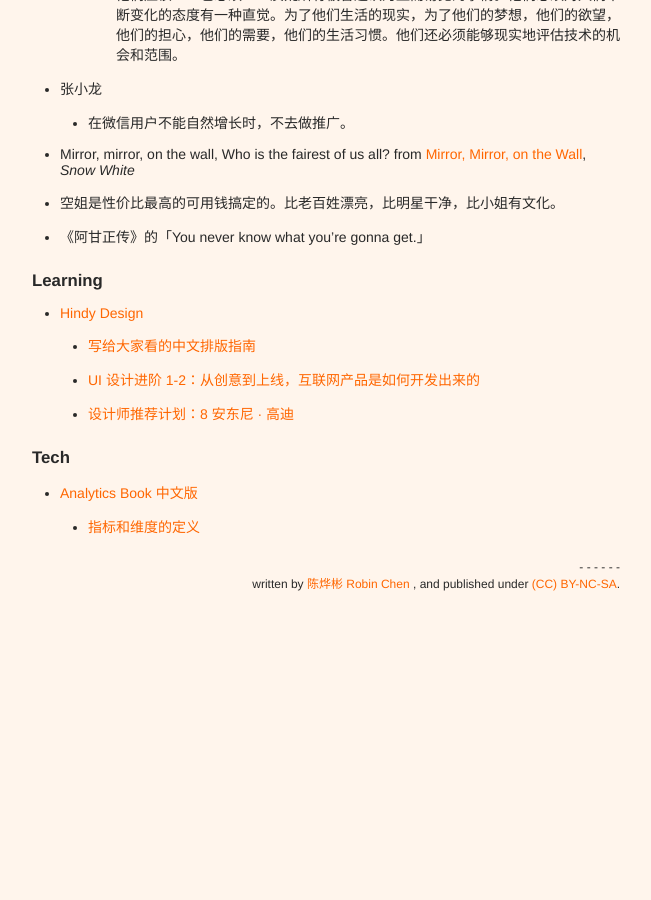
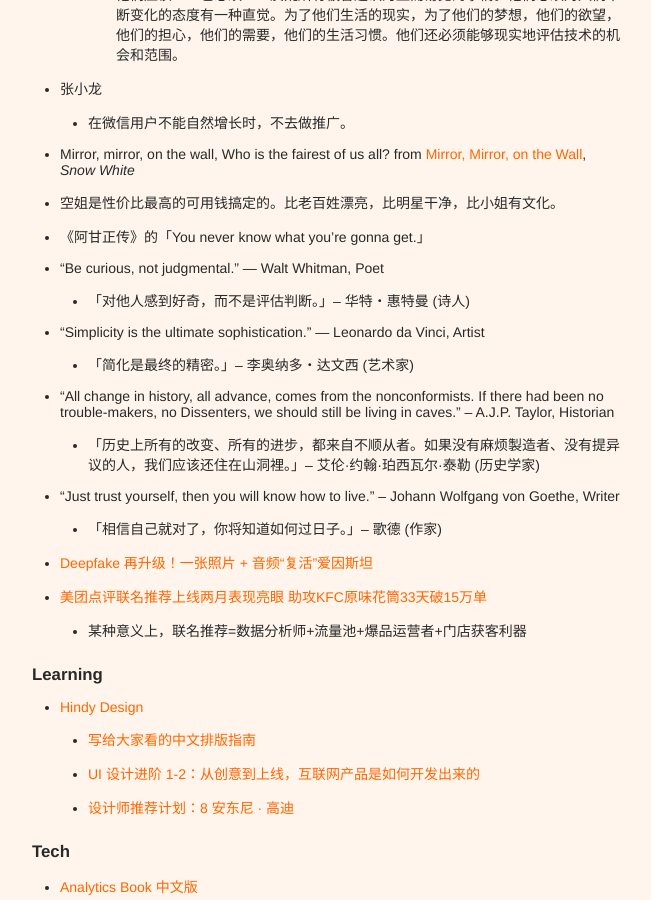
Before and after one commit to xianyuxmu/xianyuxmu.github.io, a Jekyll site: the page built from _posts/2019-07-03-reading-quarter-3.md, in a window 1280 px wide and 900 px high, scrolled down 1913 px. Shown: the whole window, without its empty margins (314-965 px from the left). Built offline with Jekyll 4.4.1, drawn with Linux system fonts in a browser that asks for light colours; comment, search, counter and statistics services are not loaded; before the commit the page ends 2574 px from its top, so only the background shows below that.

Commit message:
Update 2019-07-03-reading-quarter-3.md

```diff
--- a/_posts/2019-07-03-reading-quarter-3.md
+++ b/_posts/2019-07-03-reading-quarter-3.md
@@ -62,6 +62,17 @@ tags:
 - Mirror, mirror, on the wall, Who is the fairest of us all? from [Mirror, Mirror, on the Wall](http://www.debunkingmandelaeffects.com/mirror-mirror-on-the-wall/), *Snow White*
 - 空姐是性价比最高的可用钱搞定的。比老百姓漂亮，比明星干净，比小姐有文化。
 - 《阿甘正传》的「You never know what you're gonna get.」
+- “Be curious, not judgmental.” — Walt Whitman, Poet
+	- 「对他人感到好奇，而不是评估判断。」– 华特‧惠特曼 (诗人)
+- “Simplicity is the ultimate sophistication.” — Leonardo da Vinci, Artist
+	- 「简化是最终的精密。」– 李奥纳多‧达文西 (艺术家)
+- “All change in history, all advance, comes from the nonconformists. If there had been no trouble-makers, no Dissenters, we should still be living in caves.” – A.J.P. Taylor, Historian
+	- 「历史上所有的改变、所有的进步，都来自不顺从者。如果没有麻烦製造者、没有提异议的人，我们应该还住在山洞裡。」– 艾伦·约翰·珀西瓦尔·泰勒 (历史学家)
+- “Just trust yourself, then you will know how to live.” – Johann Wolfgang von Goethe, Writer
+	- 「相信自己就对了，你将知道如何过日子。」– 歌德 (作家)
+- [Deepfake 再升级！一张照片 + 音频“复活”爱因斯坦](https://www.infoq.cn/article/CM72xuNm35pNdrw7p_yT)
+- [美团点评联名推荐上线两月表现亮眼 助攻KFC原味花筒33天破15万单](http://finance.eastmoney.com/a/201907041169479086.html)
+	- 某种意义上，联名推荐=数据分析师+流量池+爆品运营者+门店获客利器
 
 ### Learning
 
```
